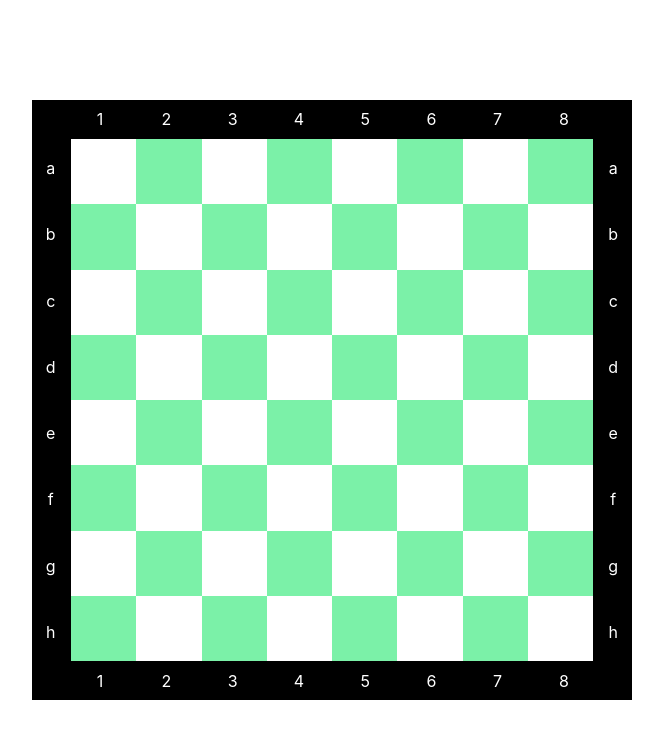
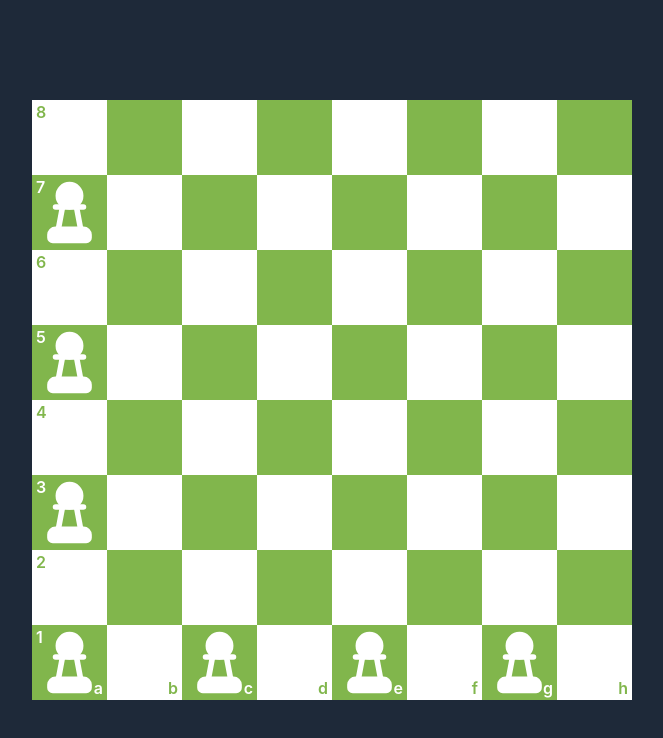
Before and after one commit to MontessoriVisualization/React-projects, a React (Vite) app in the folder MultiplayerChess/: page / in a window 1280 px wide. Shown: the top 738 px of the page, without its empty margins (308-971 px from the left). Built offline with nearby package versions, Linux system fonts and the light colour scheme.

Commit message:
chores :style board

```diff
--- a/MultiplayerChess/package.json
+++ b/MultiplayerChess/package.json
@@ -14,7 +14,8 @@
     "framer-motion": "^12.38.0",
     "lucide-react": "^1.7.0",
     "react": "^19.2.4",
-    "react-dom": "^19.2.4"
+    "react-dom": "^19.2.4",
+    "react-icons": "^5.6.0"
   },
   "devDependencies": {
     "@eslint/js": "^9.39.4",
--- a/MultiplayerChess/src/App.jsx
+++ b/MultiplayerChess/src/App.jsx
@@ -4,7 +4,7 @@ import React from "react";
 
 const App = () => {
   return (
-    <main className="flex justify-center items-center h-screen flex-col">
+    <main className="flex justify-center items-center h-screen flex-col bg-gray-800">
       <Board></Board>
     </main>
   );
--- a/MultiplayerChess/src/component/Board.jsx
+++ b/MultiplayerChess/src/component/Board.jsx
@@ -1,38 +1,33 @@
-const Cell = ({ value, isgreen }) => {
-  return (
-    <div
-      className={`bg-green-300 w-full h-full ${isgreen ? "bg-green-200" : "bg-white"} text-center`}
-      value={value}
-    ></div>
-  );
-};
-const Outerborder = ({ dig, isrow = false, style }) => {
-  return (
-    <div
-      className={`bg-black absolute ${isrow ? "w-[600px] px-8.75 h-1/16 flex" : "h-[600px] py-8.75 w-1/16"}`}
-      style={style}
-    >
-      {dig.map((rowvalv, rowind) => (
-        <div
-          className={`cell text-white items-center justify-center flex ${isrow ? "w-1/8" : "h-1/8"}`}
-        >
-          {rowvalv}
-        </div>
-      ))}
-    </div>
-  );
-};
+import {
+  ChessBishop,
+  ChessKnight,
+  ChessPawn,
+  ChessQueen,
+  ChessRook,
+} from "lucide-react";
+
+import { Cell } from "./Cell";
 
 export const Board = () => {
-  const row = [1, 2, 3, 4, 5, 6, 7, 8];
-  const col = ["a", "b", "c", "d", "e", "f", "g", "h"];
+  const row = ["a", "b", "c", "d", "e", "f", "g", "h"];
+  const col = [8, 7, 6, 5, 4, 3, 2, 1];
+  const board = initializeBoard();
+  function initializeBoard() {
+    const board = [];
+    for (let i = 0; i < 8; i++) {
+      const row = [];
+      for (let j = 0; j < 8; j++) {
+        row.push(`${col[i]},${row[j]}`);
+      }
+      board.push(row);
+    }
+    return board;
+  }
 
   return (
     <>
       <div className=" bg-black relative top-0 w-[600px] h-[600px] flex items-center justify-center">
-        <Outerborder dig={row} isrow={true} style={{ top: 0 }} />
-        <Outerborder dig={col} style={{ left: 0 }} />
-        <div className="board w-[87%] h-[87%] bg-red-300">
+        <div className="board w-[100%] h-[100%] bg-red-300">
           {col.map((colvalue, colindex) => (
             <div
               className="row flex w-full h-1/8"
@@ -41,18 +36,25 @@ export const Board = () => {
               {row.map((rowvalue, rowindex) => (
                 <div className="wrapper w-1/8 h-full" key={rowvalue}>
                   {(colindex + rowindex) % 2 == 0 ? (
-                    <Cell value={`${colvalue},${rowvalue}`} isgreen={false} />
+                    <Cell
+                      value={`${colvalue},${rowvalue}`}
+                      isgreen={false}
+                      rowindex={rowindex}
+                      colindex={colindex}
+                    />
                   ) : (
-                    <Cell value={`${colvalue},${rowvalue}`} isgreen={true} />
+                    <Cell
+                      value={`${colvalue},${rowvalue}`}
+                      isgreen={true}
+                      rowindex={rowindex}
+                      colindex={colindex}
+                    />
                   )}
                 </div>
               ))}
             </div>
           ))}
         </div>
-        <Outerborder dig={col} style={{ right: 0 }} />
-
-        <Outerborder dig={row} isrow={true} style={{ bottom: 0 }} />
       </div>
     </>
   );
--- /dev/null
+++ b/MultiplayerChess/src/component/Cell.jsx
@@ -0,0 +1,33 @@
+import {
+  ChessBishop,
+  ChessKnight,
+  ChessPawn,
+  ChessQueen,
+  ChessRook,
+} from "lucide-react";
+const Cell = ({ value, isgreen, rowindex, colindex }) => {
+  return (
+    <div
+      className={`relative bg-[#81b64c] w-full h-full ${isgreen ? "bg-[#81b64c] text-white" : "bg-white text-[#81b64c]"} text-center`}
+      value={value}
+    >
+      {(rowindex == 0 || colindex == 7) && (
+        <span className=" text-md font-semibold text-inherit">
+          {colindex == 7 ? (
+            <div className="absolute bottom-0 right-1">{value[2]}</div>
+          ) : (
+            ""
+          )}
+          {rowindex == 0 ? (
+            <div className="absolute top-0 left-1">{value[0]}</div>
+          ) : (
+            ""
+          )}
+          <ChessPawn className="w-full h-full p-1 fill-white text-white" />
+        </span>
+      )}
+    </div>
+  );
+};
+
+export { Cell };
```
Also changed, not shown: 1 other file (tests, documents, lock files or other folders).
